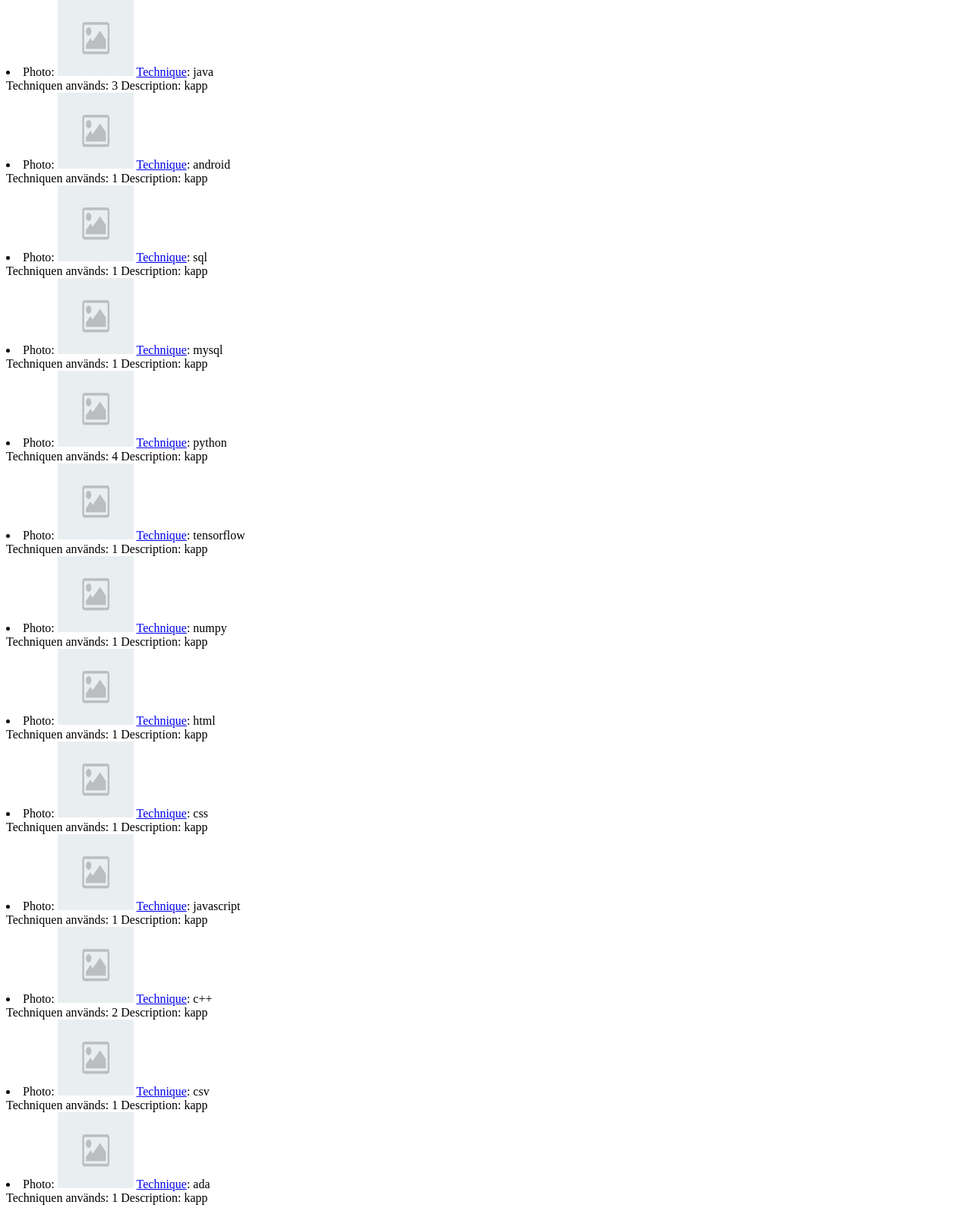
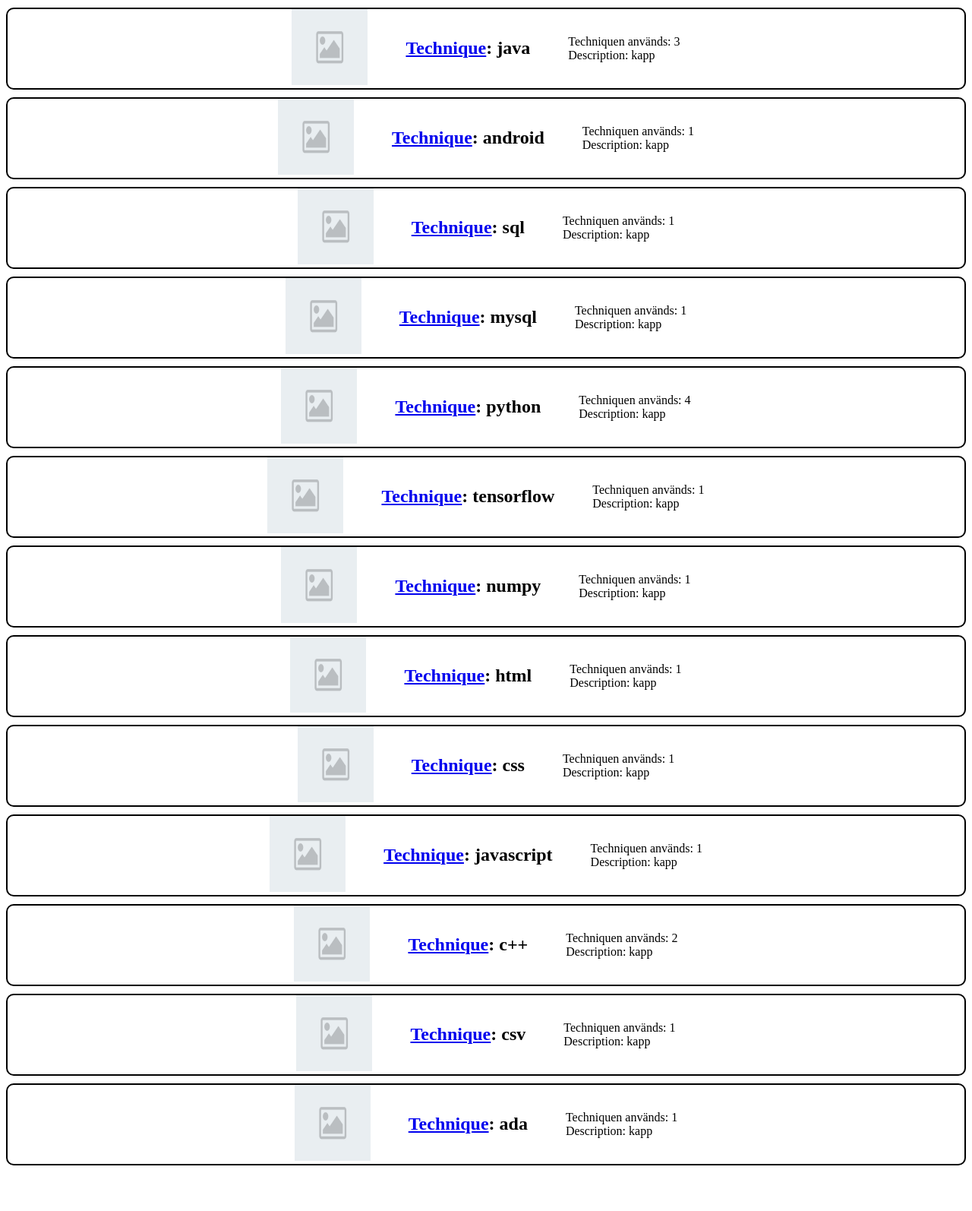
Before and after one commit to DarkDino77/TDP003, a Flask app: page /techniques in a window 1280 px wide. Shown: the part 86-1680 px from the top of the page at 76% size. After the commit the page ends 1620 px from the top, so only its background shows below. Run offline with Flask 3, Linux system fonts and the light colour scheme.

Commit message:
Har fixat så att tecknikerna kommer på det förväntade formatet

```diff
--- a/Presentationlager/static/styles.css
+++ b/Presentationlager/static/styles.css
@@ -103,6 +103,7 @@ body{
     flex-wrap: wrap;
     justify-content: center;
     gap: 50px;
+    align-items: center;
   }
 
   header{
@@ -122,6 +123,7 @@ body{
     display: flex;
     flex-direction: column;
     gap: 10px;
+    margin-top: 10px;
   }
   .projects_class{
     display: flex;
@@ -131,6 +133,7 @@ body{
     column-gap: 50px;
     border: solid 2px;
     border-radius: 10px;
+    align-items: center;
   }
   #sort_order{
     display: none;
@@ -163,3 +166,29 @@ body{
   flex-direction: row;
   gap: 10px;
 }
+
+.technique_posts{
+  display: flex;
+  flex-direction: column;
+  gap: 10px;
+  flex-wrap: nowrap;
+  justify-content: center;
+  margin-top: 10px;
+}
+
+.technique_class{
+  display: flex;
+  flex-direction: row;
+  flex-wrap: nowrap;
+  justify-content: center;
+  align-items: center;
+  column-gap: 50px;
+  border: solid 2px;
+  border-radius: 10px;
+}
+
+.technique_information{
+  display: flex;
+  flex-direction: column;
+
+}
--- a/Presentationlager/templates/projects.html
+++ b/Presentationlager/templates/projects.html
@@ -76,7 +76,7 @@ Projects
 
 
   <div class="posts">
-    <br>
+
     {% for data in data_base %}
       <li>
         <div class="projects_class">
--- a/Presentationlager/templates/techniques.html
+++ b/Presentationlager/templates/techniques.html
@@ -10,22 +10,29 @@ Techniques
   <a href="{{url_for('techniques')}}">techniques</a>
 </header>
 <main>
+  <div class="technique_posts">
   {% for technique, information in techniques_used.items() %}
-    <div class="technique">
-      <li>
+    <div class="technique_class">
+        <div>
         {% if techniques_information[technique] %}
-        Photo: <img src="{{ url_for('static', filename = 'images/'+techniques_information[technique].photo)}}" height="100" width="100">
-        {% endif %}
-        <a href="{{url_for('redirect_techniques',index=technique)}}">Technique</a>: {{ technique }}
-        <div>
-        Techniquen används: {{(information|length)}}
-        {% if techniques_information[technique] %}
-        Description: {{ techniques_information[technique].description }}
+        <img src="{{ url_for('static', filename = 'images/'+techniques_information[technique].photo)}}" height="100" width="100">
         {% endif %}
         </div>
-      </li>
+        <div><h2><a href="{{url_for('redirect_techniques',index=technique)}}">Technique</a>: {{ technique }}</h2></div>
+        <div class="technique_information">
+        <div>
+          Techniquen används: {{(information|length)}}
+        </div>
+        <div>
+          {% if techniques_information[technique] %}
+          Description: {{ techniques_information[technique].description }}
+          {% endif %}
+        </div>
+      </div>
+
     </div>
   {% endfor %}
+</div>
 </main>
 <footer>
 
```
